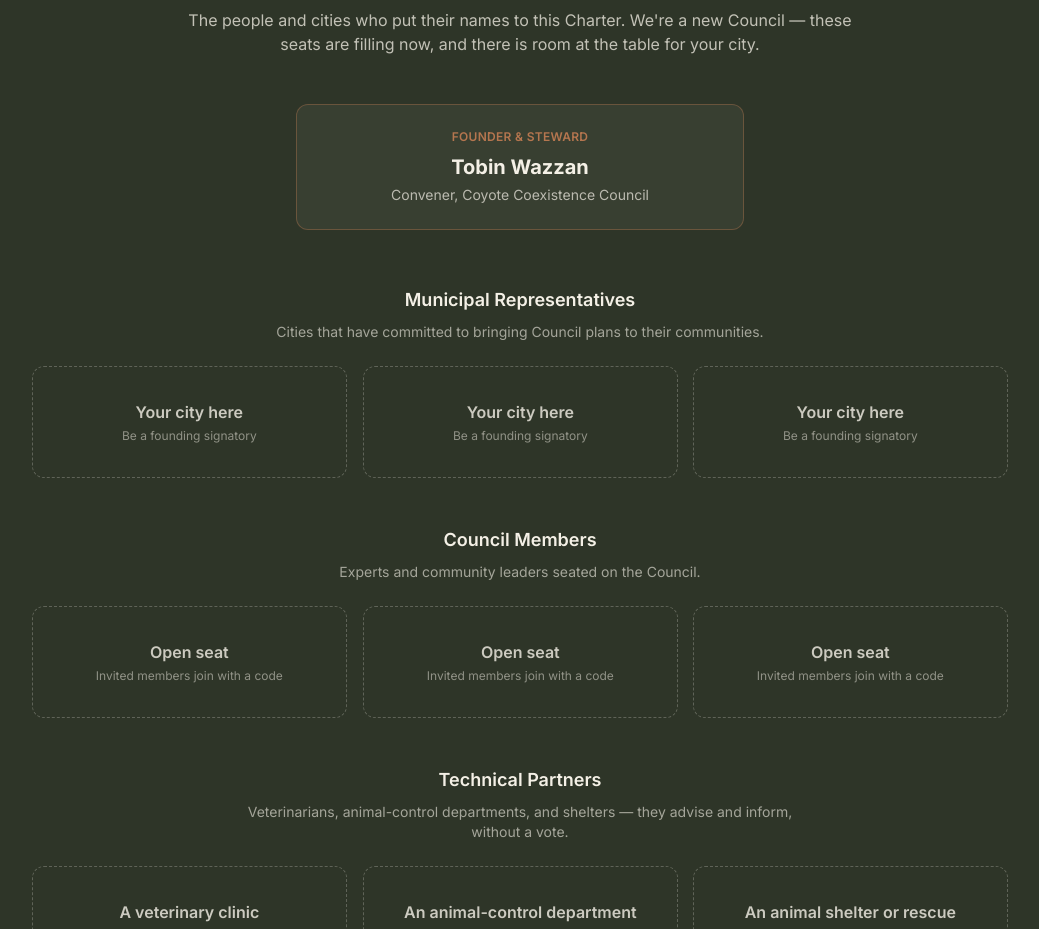
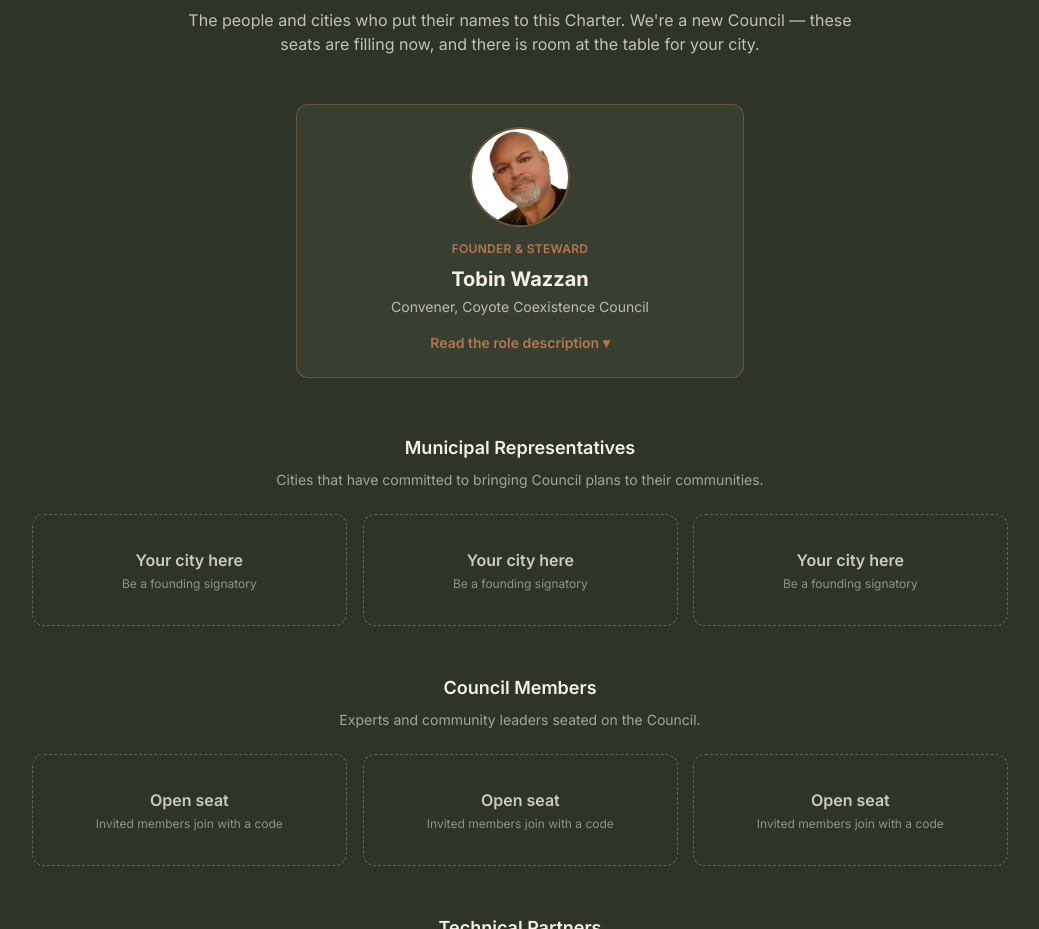
Before and after one commit to tobinwazzan/livingwithcoyotes, a Next.js app: page /charter in a window 1280 px wide. Shown: the part 2640-3569 px from the top of the page, without its empty margins (120-1159 px from the left). Built offline with nearby package versions, Linux system fonts and the light colour scheme.

Commit message:
Charter founder card: add photo avatar + expandable role description

```diff
--- a/app/charter/page.tsx
+++ b/app/charter/page.tsx
@@ -1,4 +1,5 @@
 import type { Metadata } from "next";
+import Image from "next/image";
 import Link from "next/link";
 import PageHeader from "@/components/PageHeader";
 import Reveal from "@/components/Reveal";
@@ -180,13 +181,37 @@
           {/* Founder / Admin */}
           <Reveal>
             <div className="mx-auto mt-12 max-w-md rounded-xl border border-clay/40 bg-sand/5 p-6 text-center">
-              <p className="text-xs font-semibold uppercase tracking-wide text-clay">
+              <Image
+                src="/founder-tobin.png"
+                alt="Tobin Wazzan"
+                width={500}
+                height={500}
+                className="mx-auto h-24 w-24 rounded-full object-cover ring-2 ring-clay/40"
+              />
+              <p className="mt-4 text-xs font-semibold uppercase tracking-wide text-clay">
                 Founder &amp; Steward
               </p>
               <p className="mt-2 text-xl font-bold text-sand">Tobin Wazzan</p>
               <p className="mt-1 text-sm text-sand/70">
                 Convener, Coyote Coexistence Council
               </p>
+              <details className="mt-4 text-left">
+                <summary className="cursor-pointer list-none text-center text-sm font-semibold text-clay transition hover:text-sand [&::-webkit-details-marker]:hidden">
+                  Read the role description ▾
+                </summary>
+                <div className="mt-3 rounded-lg border border-sand/15 bg-dusk/40 p-4 text-sm leading-relaxed text-sand/80">
+                  As Founder and Convener, Tobin Wazzan started the Council and
+                  stewards its process — bringing the four tiers (residents,
+                  municipalities, experts, and partners) to one table, keeping
+                  the dialogue open and respectful, and drawing out the full
+                  range of perspectives. The Convener doesn&apos;t override the
+                  Council; the role is to keep the work moving, fair, and
+                  accountable to results — guiding it from first concern toward a
+                  concrete, evidence-based plan, ensuring a fair way to settle a
+                  deadlock, and handing ongoing maintenance to the
+                  municipalities once the goals are met.
+                </div>
+              </details>
             </div>
           </Reveal>
 
```
Also changed, not shown: public/founder-tobin.png (added).
